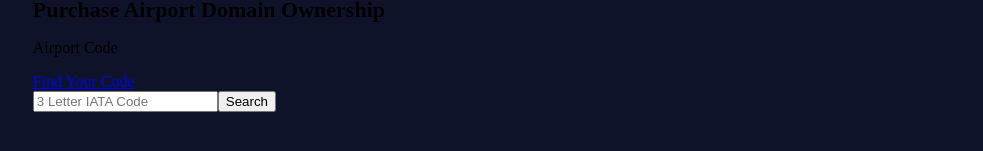
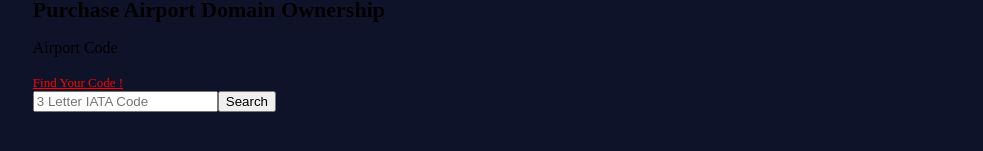
Before and after one commit to zishu-1212/nolcoin, a React app: page / in a window 1280 px wide. Shown: the part 209-360 px from the top of the page, without its empty margins (228-1211 px from the left). Built offline with nearby package versions, Linux system fonts and the light colour scheme; no server answers; the HTML template or start-up script is replaced by a standard one.

Commit message:
changes mainnet

```diff
--- a/src/App.jsx
+++ b/src/App.jsx
@@ -48,7 +48,7 @@ function App() {
   useEffect(() => {
     const fetchAirport = async () => {
       try {
-        const res = await axios.get("https://avaxbot1122-8ee0ed24283e.herokuapp.com/api/getTopAirport");
+        const res = await axios.get("https://domainminting-c0d9d783b1cb.herokuapp.com/api/getTopAirport");
         setAirport(res.data?.data || null);
       } catch (error) {
         console.error("Error fetching airport:", error);
@@ -74,7 +74,7 @@ function App() {
     console.log("Sending search payload:", payload);
 
     const res = await axios.post(
-      "https://avaxbot1122-8ee0ed24283e.herokuapp.com/api/search",
+      "https://domainminting-c0d9d783b1cb.herokuapp.com/api/search",
       payload
     );
 
--- a/src/components/AirportSearch .jsx
+++ b/src/components/AirportSearch .jsx
@@ -1,14 +1,20 @@
 import React from "react";
 
 const AirportSearch = ({ formData, handleChange, handleSubmit }) => {
-
   return (
     <div className="space-y-6 mt-8">
       <div className="text-[#A3B0D1] text-center font-semibold flex justify-between">
         <p> </p>
-        <p>  Airport Code</p>
-        <a target="blank" href="https://www.world-airport-codes.com/"> Find Your Code</a>
-
+        <p> Airport Code</p>
+        <a
+          target="blank"
+          href="https://www.world-airport-codes.com/"
+          className="text-red "
+          style={{ fontSize: "13px", color: "red" }}
+        >
+          {" "}
+          Find Your Code !
+        </a>
       </div>
       <form className="space-y-3" onSubmit={handleSubmit}>
         {/* <input
--- a/src/components/WalletAndPurchase.jsx
+++ b/src/components/WalletAndPurchase.jsx
@@ -50,7 +50,7 @@ const WalletAndPurchase = ({
     try {
       // ✅ Check minting eligibility before proceeding
       const checkRes = await fetch(
-        "https://avaxbot1122-8ee0ed24283e.herokuapp.com/api/getUserMintLimit",
+        "https://domainminting-c0d9d783b1cb.herokuapp.com/api/getUserMintLimit",
         {
           method: "POST",
           headers: {
@@ -121,7 +121,7 @@ const WalletAndPurchase = ({
 
       const iataCode = displayData?.iata || "XXX";
       await fetch(
-        "https://avaxbot1122-8ee0ed24283e.herokuapp.com/api/payment",
+        "https://domainminting-c0d9d783b1cb.herokuapp.com/api/payment",
         {
           method: "POST",
           headers: {
```
